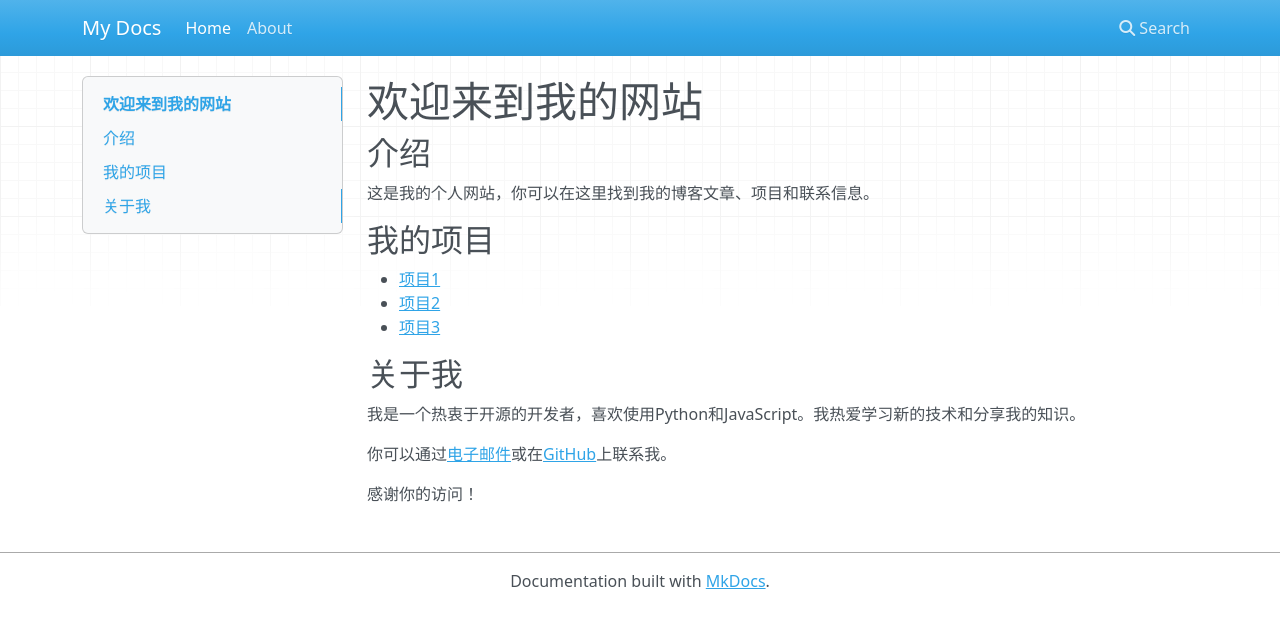
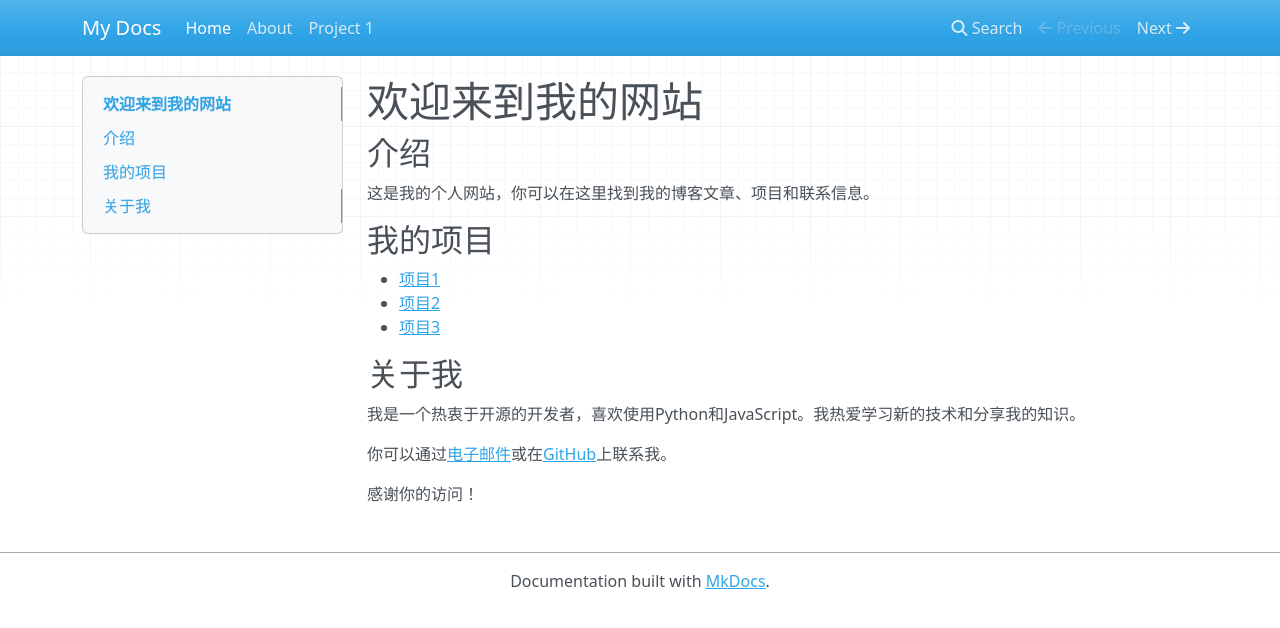
Before and after one commit to yuqingbingxian/TestWeb, an MkDocs documentation site: the page built from docs/index.md, in a window 1280 px wide. Shown: the top 628 px of the page. Built offline with MkDocs 1.6.1, drawn with Linux system fonts in a browser that asks for light colours; nearby versions of some CDN libraries.

Commit message:
再次修改

```diff
--- a/mkdocs.yml
+++ b/mkdocs.yml
@@ -1,5 +1,6 @@
 site_name: My Docs
 nav:
     - Home: index.md
-    - About: about.md
+    - About: README.md
+    - Project 1: MMORPG/project1.md
 theme: mkdocs
```
